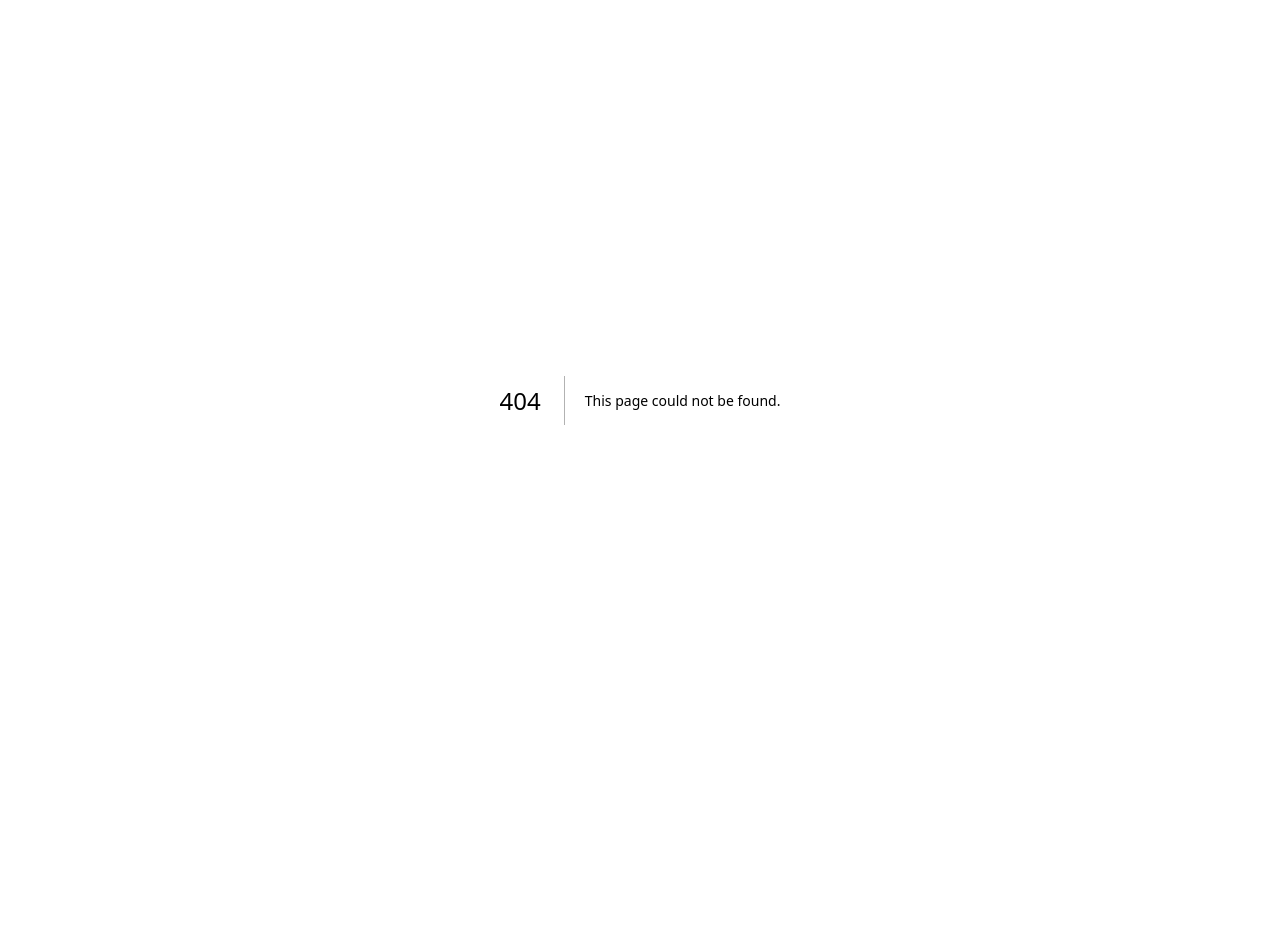
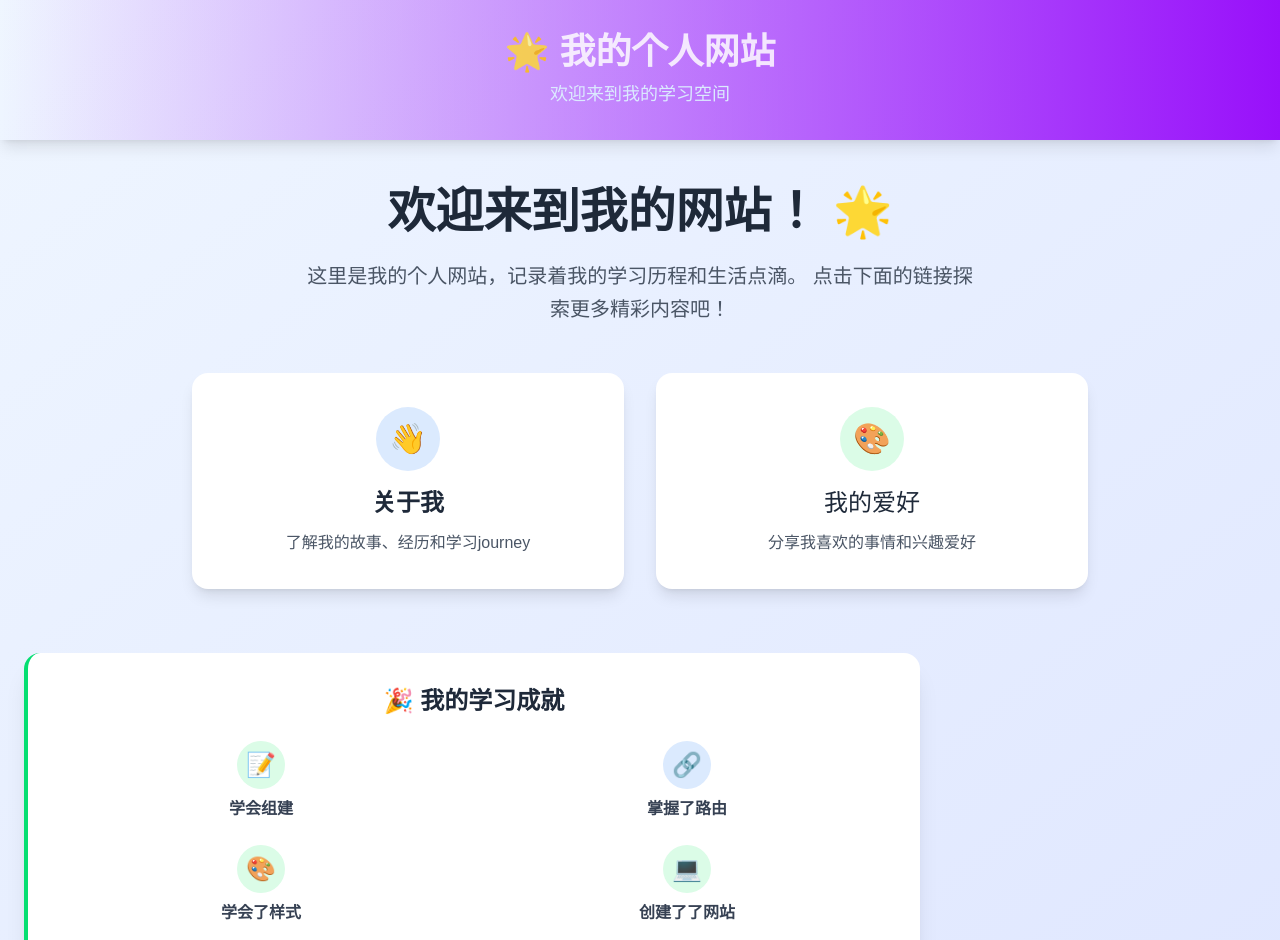
Before and after one commit to lengxl2025/my-first-nextjs, a Next.js app: page /mypage2 in a window 1280 px wide. Before the commit this address had no page. Shown: the top 940 px of the page. Before the commit the page ends 800 px from the top, so only its background shows below. Built offline with nearby package versions, Linux system fonts and the light colour scheme.

Commit message:
更改mypage2的代码

```diff
--- /dev/null
+++ b/app/mypage2/page.tsx
@@ -0,0 +1,130 @@
+import Link from "next/link";
+import Header from "../components/Header";
+
+export default function MyPage2() {
+  return (
+    <div className="min-h-screen bg-gradient-to-br from-blue-50 to-indigo-100">
+      <Header />
+      <main className="container mx-auto px-6 py-12">
+        <div className="text-center mb-12">
+          <h2 className="text-5xl font-bold text-gray-800 mb-6">
+            欢迎来到我的网站！ 🌟
+          </h2>
+          <p className="text-xl text-gray-600 max-w-2xl mx-auto leading-relaxed">
+            这里是我的个人网站，记录着我的学习历程和生活点滴。
+            点击下面的链接探索更多精彩内容吧！
+          </p>
+        </div>
+        {/*导航卡片*/}
+        <div className="grid md:grid-cols-2 gap-8 max-w-4xl mx-auto">
+          <Link href="/about" className="group">
+            <div
+              className="bg-white rounded-2xl shadow-lg
+              hover:shadow-2xl
+              transition-all duration-300 p-8 border-2
+              border-transparent
+              hover:border-blue-200
+              group-hover:scale-105"
+            >
+              <div className="text-center">
+                <div
+                  className="w-16 h-16 bg-blue-100 rounded-full
+                  flex
+                  items-center
+                  justify-center
+                  mx-auto
+                  mb-4
+                  group-hover:bg-blue-200 transition-colors
+                  "
+                >
+                  <span className="text-3xl">👋</span>
+                </div>
+                <h3
+                  className="text-2xl font-bold
+                  text-gray-800 mb-3"
+                >
+                  关于我
+                </h3>
+                <p className="text-gray-600">了解我的故事、经历和学习journey</p>
+              </div>
+            </div>
+          </Link>
+
+          <Link href="/hobbies" className="group">
+            <div
+              className="bg-white rounded-2xl shadow-lg
+              hover:shadow-2xl  transition-all duration-300 p-8 border-2 border-transparent
+              hover:border-green-200
+            group-hover:scale-105"
+            >
+              <div className="text-center">
+                <div
+                  className="w-16 h-16 bg-green-100 rounded-full flex items-center
+                justify-center mx-auto mb-4 group-hover:bg-green-200
+                transition-colors"
+                >
+                  <span className="text-3xl">🎨</span>
+                </div>
+                <h3 className="text-2xl text-gray-800 mb-3">我的爱好</h3>
+                <p className="text-gray-600">分享我喜欢的事情和兴趣爱好</p>
+              </div>
+            </div>
+          </Link>
+        </div>
+        <div
+          className="mt-16 bg-white rounded-2xl
+          shadow-xl p-8 max-w-4xl
+          mx-autobo border-l-4
+          border-green-400
+          "
+        >
+          <h3 className="text-2xl font-bold text-gray-800 mb-6 text-center">
+            🎉 我的学习成就
+          </h3>
+          <div className="grid md:grid-cols-2 lg-grid-cols-4 gap-6">
+            <div className="text-center">
+              <div
+                className="w-12 h-12 bg-green-100 rounded-full flex items-center justify-center
+              mx-auto mb-2"
+              >
+                <span className="text-2xl">📝</span>
+              </div>
+
+              <p className="font-semibold text-gray-700">学会组建</p>
+            </div>
+            <div className="text-center">
+              <div
+                className="w-12 h-12 bg-blue-100 rounded-full flex items-center justify-center
+              mx-auto mb-2"
+              >
+                <span className="text-2xl">🔗</span>
+              </div>
+
+              <p className="font-semibold text-gray-700">掌握了路由</p>
+            </div>
+            <div className="text-center">
+              <div
+                className="w-12 h-12 bg-green-100 rounded-full flex items-center justify-center
+              mx-auto mb-2"
+              >
+                <span className="text-2xl">🎨</span>
+              </div>
+
+              <p className="font-semibold text-gray-700">学会了样式</p>
+            </div>
+            <div className="text-center">
+              <div
+                className="w-12 h-12 bg-green-100 rounded-full flex items-center justify-center
+              mx-auto mb-2"
+              >
+                <span className="text-2xl">💻</span>
+              </div>
+
+              <p className="font-semibold text-gray-700">创建了了网站</p>
+            </div>
+          </div>
+        </div>
+      </main>
+    </div>
+  );
+}
```
